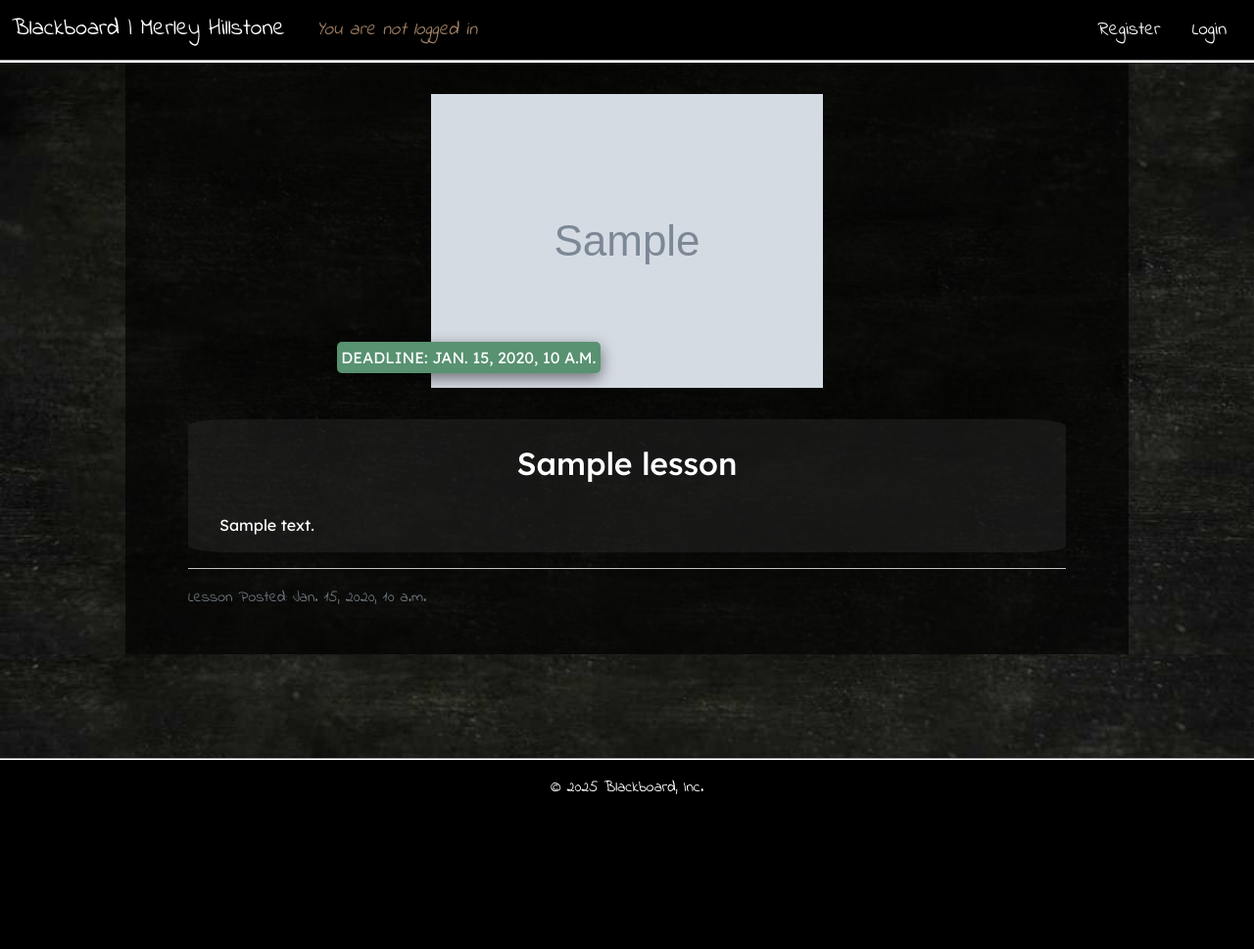
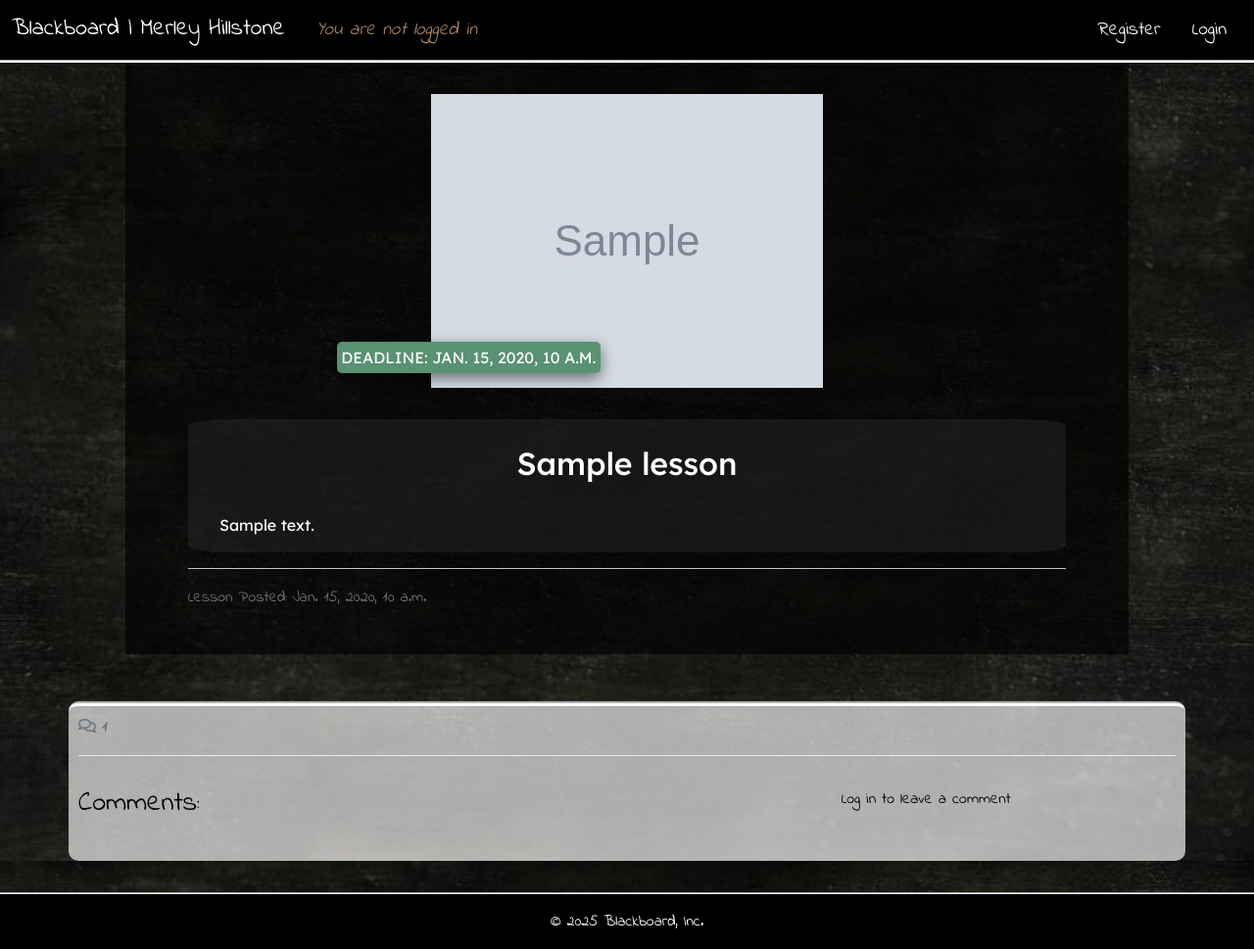
Before and after one commit to MattMiles95/PP4_Blackboard, a Django app: template lessons/templates/lessons/lesson_detail.html in a window 1280 px wide. Shown: the whole page at 98% size. Before the commit the page ends 811 px from the top, so only its background shows below. Run offline with Django 4.2, Linux system fonts and the light colour scheme; the template is opened without the code that fills it: most values are stand-ins (such as "Sample title", 1, 10 or a date in 2020); grey boxes marked "Sample" are stand-in pictures; some libraries are stand-ins or nearby versions.

Commit message:
Add User comments and comment counter.

```diff
--- a/lessons/admin.py
+++ b/lessons/admin.py
@@ -30,4 +30,4 @@
     """
     Admin interface for the Comment model.
     """
-    list_display = ('lesson', 'commenter', 'body', 'created_on')
+    list_display = ('lesson', 'commenter', 'body', 'created_on', 'comment_status')
--- a/lessons/templates/lessons/lesson_detail.html
+++ b/lessons/templates/lessons/lesson_detail.html
@@ -54,8 +54,115 @@
   </div>
 </div>
 
-{% endblock content %}
+<!-- Comment Count -->
+<div class="container comment-container">
+  <div class="row">
+    <div class="col-12">
+      <strong class="text-secondary">
+        <i class="far fa-comments"></i> {{ comment_count }}
+      </strong>
+    </div>
+    <div class="col-12">
+      <hr />
+    </div>
+  </div>
 
-{% block extras %}
+  <!-- Comments -->
+  <div class="row">
+    <div class="col-md-8 card mb-4 mt-3">
+      <h3>Comments:</h3>
+      <div class="card-body readable-font">
+        {% for comment in comments %}
+        <div
+          class="p-2 comments {% if comment.comment_status == 1 and comment.commenter == user %} faded{% elif not comment.comment_status == 0 %} d-none{% endif %}"
+        >
+          <p class="font-weight-bold">
+            {{ comment.commenter }}
+            <span class="font-weight-normal"> {{ comment.created_on }} </span>
+            wrote:
+          </p>
+          <div id="comment{{ comment.id }}">
+            {{ comment.body | linebreaks }}
+          </div>
+          {% if not comment.comment_status == 0 and comment.commenter == user %}
+          <p class="reported">This comment has been reported and is pending approval by a teacher.</p>
+          {% endif %}
+
+          <!-- Delete & Edit Comment Buttons -->
+          {% if user.is_authenticated and comment.commenter == user %}
+          <button class="btn btn-delete" data-comment_id="{{ comment.id }}">
+            Delete
+          </button>
+          <button class="btn btn-edit" data-comment_id="{{ comment.id }}">
+            Edit
+          </button>
+          {% endif %}
+        </div>
+        <!-- Our for loop ends here -->
+        {% endfor %}
+      </div>
+    </div>
+    <!-- Creating New Comments -->
+    <div class="col-md-4 card md-4 mt-3">
+      <div class="card-body">
+        {% if user.is_authenticated %}
+        <h3>Leave a comment:</h3>
+        <p>Posting as: {{ user.username }}</p>
+        <form
+          id="commentForm"
+          method="post"
+          style="margin-top: 1.3em"
+          class="readable-font">
+          {{ comment_form | crispy }}
+          {% csrf_token %}
+
+          <button id="submitButton" type="submit" class="btn btn-signup btn-lg">
+            Submit
+          </button>
+        </form>
+        {% else %}
+        <p>Log in to leave a comment</p>
+        {% endif %}
+      </div>
+    </div>
+  </div>
+
+  <!-- Delete confirmation modal -->
+  <div
+    class="modal fade"
+    id="deleteModal"
+    tabindex="-1"
+    aria-labelledby="deleteModalLabel"
+    aria-hidden="true">
+    <div class="modal-dialog">
+      <div class="modal-content">
+        <div class="modal-header">
+          <h5 class="modal-title" id="deleteModalLabel">Delete comment?</h5>
+          <button
+            type="button"
+            class="btn-close"
+            data-bs-dismiss="modal"
+            aria-label="Close"
+          ></button>
+        </div>
+        <div class="modal-body">
+          Are you sure you want to delete your comment? This action cannot be
+          undone.
+        </div>
+        <div class="modal-footer">
+          <button
+            type="button"
+            class="btn btn-secondary"
+            data-bs-dismiss="modal">
+            Close
+          </button>
+          <a id="deleteConfirm" href="#" class="btn btn-danger">Delete</a>
+        </div>
+      </div>
+    </div>
+  </div>
+</div>
+
+{% endblock content %} {% block extras %}
 <script src="{% static 'js/comments.js' %}"></script>
 {% endblock %}
--- a/static/css/style.css
+++ b/static/css/style.css
@@ -457,8 +457,8 @@
     color: rgb(113, 113, 113);
 }
 
-.approval {
-    color: rgb(218, 91, 0);
+.reported {
+    color: rgb(255, 0, 0);
 }
 
 #comment-style {
```
Also changed, not shown: lessons/forms.py (added, +11 -0 lines), lessons/views.py (+27 -1 lines), lessons/migrations/0009_comment_comment_status.py (added).
